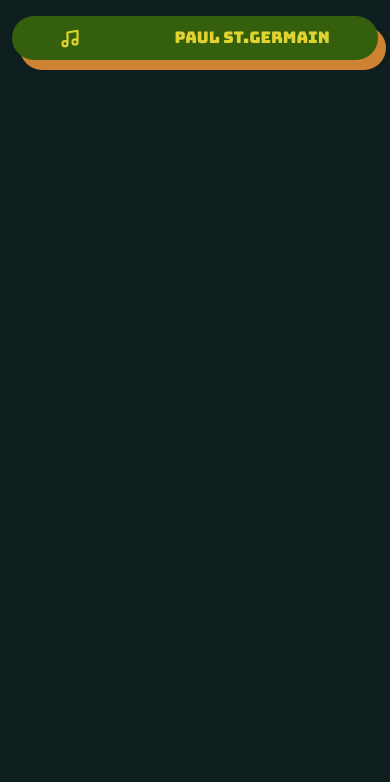
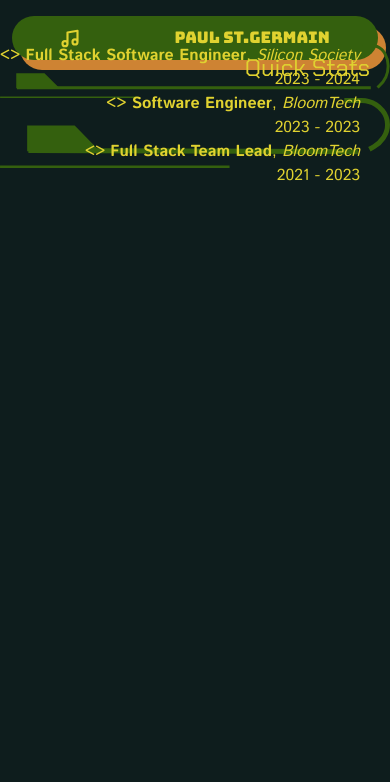
Before and after one commit to paulstgermain/portfolio, a Next.js app: page /about in a window 390 px wide. Shown: the top 782 px of the page. Built offline with nearby package versions, Linux system fonts and the light colour scheme.

Commit message:
implement quick stats, begin mobile responsiveness

```diff
--- a/src/app/about/page.tsx
+++ b/src/app/about/page.tsx
@@ -1,8 +1,88 @@
+import Image from "next/image";
 
 export default function About() {
   return (
-    <main>
-      <div className="relative mt-20 ml-70 mr-65">
+    <main className="relative
+      w-lvw
+    ">
+      <div className="
+        absolute
+        md:right-5 md:top-12
+        lg:right-15 lg:top-25
+        xl:right-15 xl:top-25
+        z-0
+      ">
+        <div className="
+          relative
+          md:w-103
+          lg:w-110
+          xl:w-124
+        ">
+          <Image
+            src="/svgs/about-quickstats.svg"
+            alt="About quick stats background image"
+            width={500}
+            height={300}
+            priority
+            className="xs:hidden sm:hidden md:block lg:block xl:block"
+          />
+          <Image
+            src="/svgs/about-quickstats-mobile.svg"
+            alt="About quick stats background image"
+            width={400}
+            height={300}
+            priority
+            className="xs:block sm:block md:hidden lg:hidden xl:hidden"
+          />
+          <div className="text-primary absolute inset-0">
+            <h2 className="
+              absolute
+              right-5
+              top-2
+              font-chakra-petch
+              text-2xl
+              xs:text-xl
+              sm:text-2xl
+              md:text-3xl
+              lg:text-3xl
+              xl:text-4xl
+            ">
+              Quick Stats
+            </h2>
+            <ul className="
+              absolute
+              font-istok-web
+              text-right
+              xs:text-[16px]
+              sm:text-lg
+              md:text-md
+              lg:text-lg
+              xl:text-xl
+              md:top-18 md:right-6
+              lg:top-25 lg:right-6
+              xl:top-25 xl:right-6
+              md:w-71
+              lg:w-115
+              xl:w-115
+            ">
+              <li>
+                <span className="font-bold">{"<> "}Full Stack Software Engineer</span>,
+                <span className="italic"> Silicon Society</span>
+                <span className="block">2023 - 2024</span>
+              </li>
+              <li>
+                <span className="font-bold">{"<> "}Software Engineer</span>,
+                <span className="italic"> BloomTech</span>
+                <span className="block">2023 - 2023</span>
+              </li>
+              <li>
+                <span className="font-bold">{"<> "}Full Stack Team Lead</span>,
+                <span className="italic"> BloomTech</span>
+                <span className="block">2021 - 2023</span>
+              </li>
+            </ul>
+          </div>
+        </div>
       </div>
     </main>
   )
--- a/src/components/AboutOverview.tsx
+++ b/src/components/AboutOverview.tsx
@@ -52,6 +52,7 @@
           sm:pl-10 sm:py-2
           md:pl-10 md:py-4
           lg:pl-12 lg:py-6
+          xl:pl-14 xl:py-6
           mt-2
           xs:w-60
           sm:w-78
```
